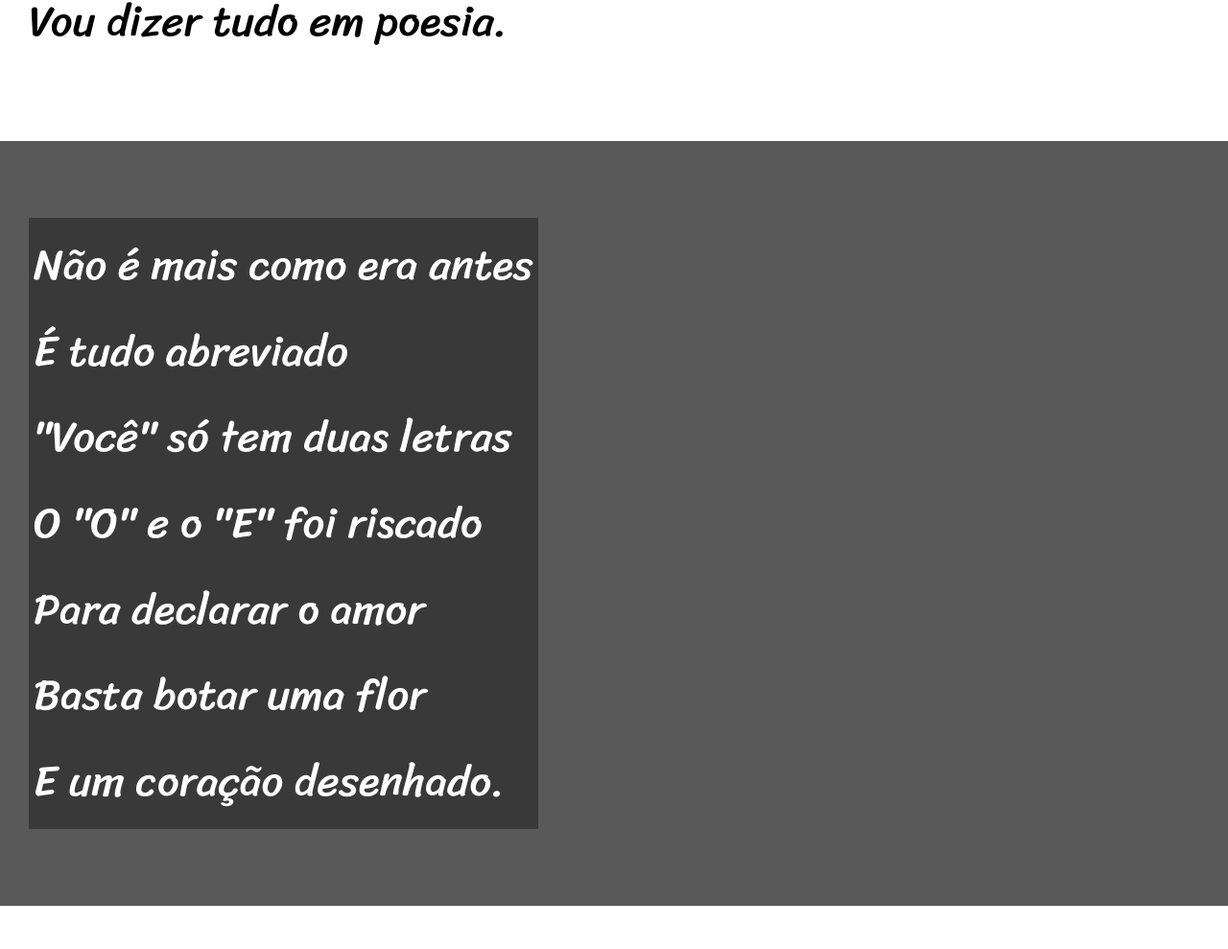
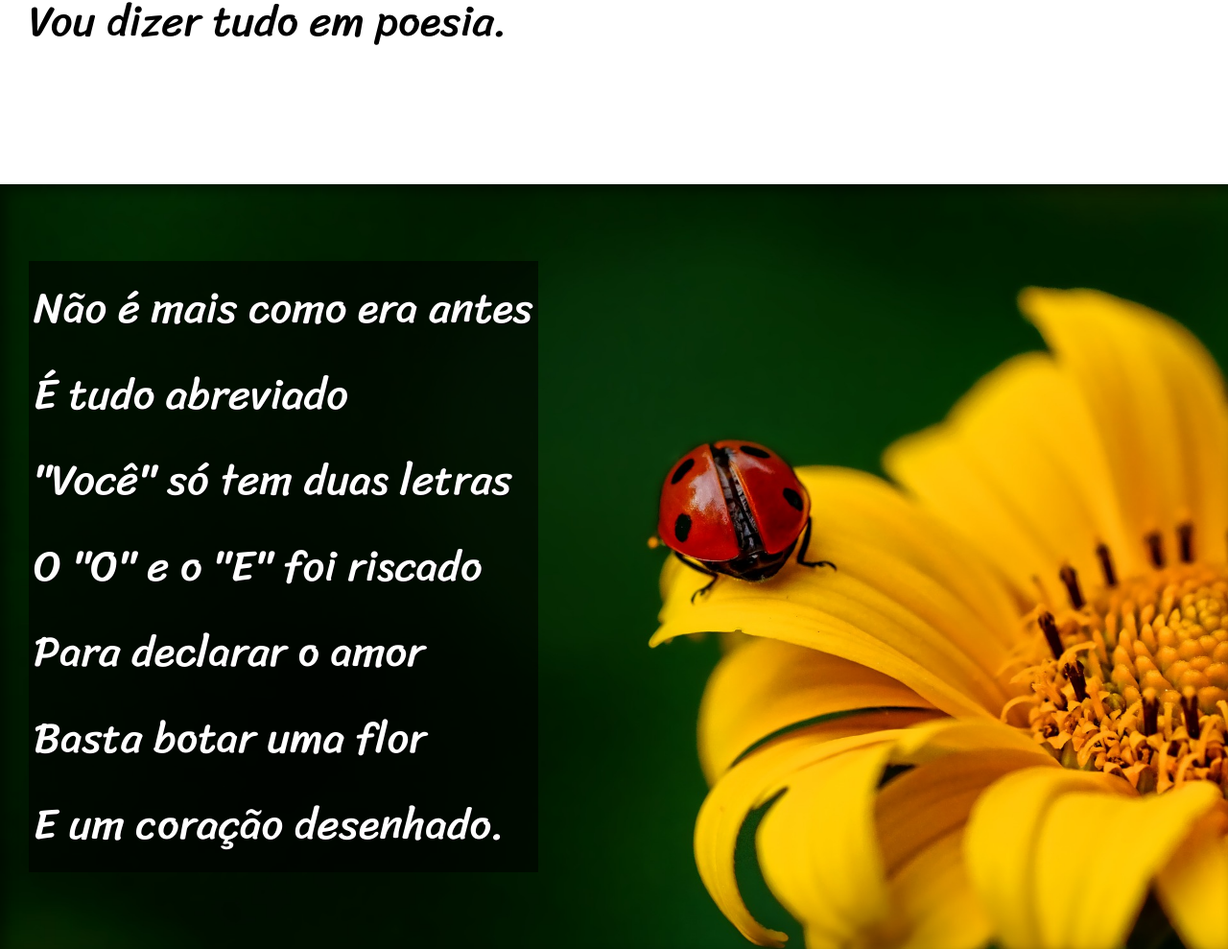
Before and after one commit to luiseduardo745/html-css, a plain HTML site: page Desafios/Módulo 2/Desafio12/cordel-moderno.html in a window 1280 px wide. Shown: the part 900-1889 px from the top of the page at 96% size. Drawn offline with Linux system fonts and the light colour scheme.

Commit message:
finalização do site Cordel moderno

```diff
--- a/Desafios/Módulo 2/Desafio12/cordel-moderno.html
+++ b/Desafios/Módulo 2/Desafio12/cordel-moderno.html
@@ -25,7 +25,7 @@
         </p>
     </section>
 
-    <section class="imagem">
+    <section class="imagem" id="img01">
         <p>
             Não é mais como era antes <br>
             É tudo abreviado <br>
@@ -58,7 +58,7 @@
         </p>
     </section>
 
-    <section class="imagem">
+    <section class="imagem" id="img02">
         <p>
             Tenho saudade das cartas <br>
             Escritas com a própria mão <br>
--- a/Desafios/Módulo 2/Desafio12/style.css
+++ b/Desafios/Módulo 2/Desafio12/style.css
@@ -59,20 +59,38 @@ section{
     font-size: 3.5vw;
 }
 
+section > p{
+    padding-bottom: 1em;
+}
+
 section.normal{
     background-color: white;
     color: black;
 }
 
 section.imagem{
-    background-color: rgba(0, 0, 0, 0.473);
+    background-color: rgb(0, 0, 0);
     color: white;
+    box-shadow: inset 6px 6px 13px 0px rgba(0, 0, 0, 0.473);
+    background-attachment: fixed;
+    background-size: cover;
 }
 
 section.imagem > p{
     display: inline-block;
     padding: 5px;
-    background-color: rgba(0, 0, 0, 0.363);
+    background-color: rgba(0, 0, 0, 0.588);
+    text-shadow: 1px 1px 0px black;
+}
+
+section#img01{
+    background-image: url(imagens/background001.jpg);
+    background-position: right center;
+}
+
+section#img02{
+    background-image: url(imagens/background002.jpg);
+    background-position: right center;
 }
 
 footer{
```
